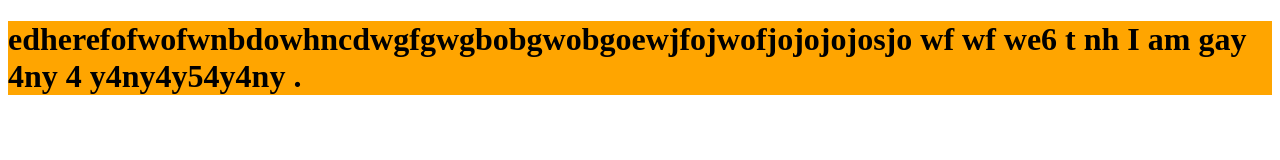
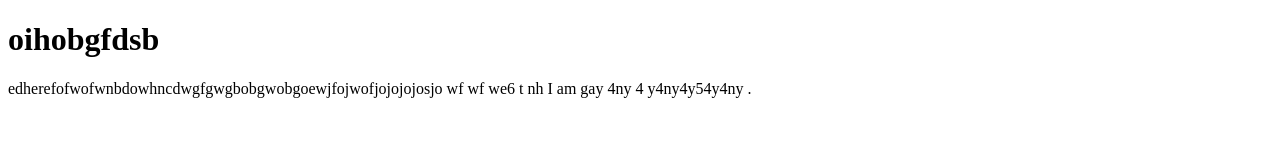
Before and after one commit to ns12258/nipunsharma, a plain HTML site: page index.html in a window 1280 px wide. Drawn offline with Linux system fonts and the light colour scheme.

Commit message:
Update index.html

```diff
--- a/index.html
+++ b/index.html
@@ -5,7 +5,7 @@
 </head>
 <body>
 
-<h1 style="background-color:Orange;</h1>
+<h1>oihobgfdsb</h1>
 <p>edherefofwofwnbdowhncdwgfgwgbobgwobgoewjfojwofjojojojosjo
   wf
   wf
```
